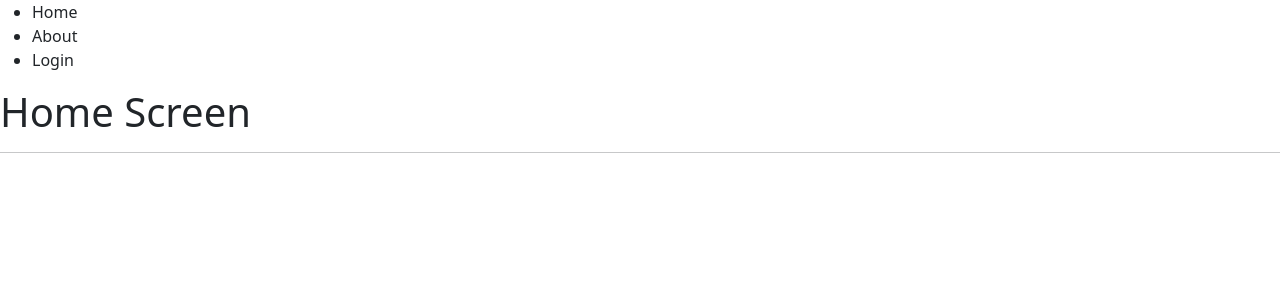
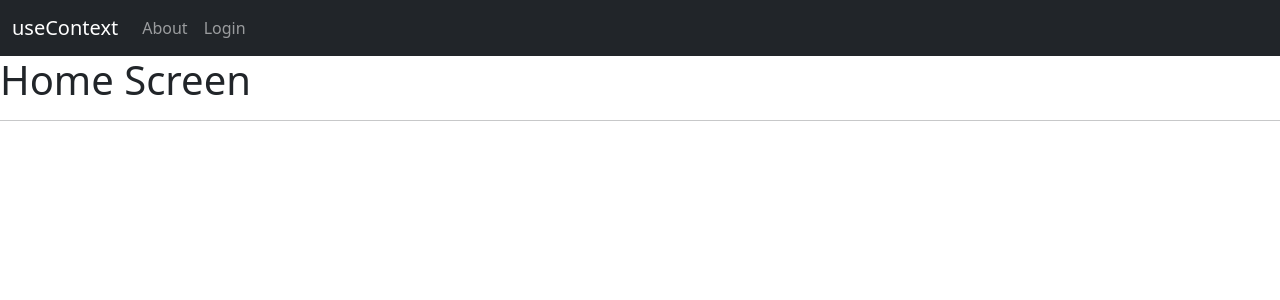
Before and after one commit to kevintroko/react-hooks-tutorial, a React (Create React App) app: page / in a window 1280 px wide. Shown: the top 300 px of the page. Built offline with nearby package versions, Linux system fonts and the light colour scheme.

Commit message:
Add navlinks

```diff
--- a/src/components/09-useContext/AppRouter.js
+++ b/src/components/09-useContext/AppRouter.js
@@ -16,9 +16,10 @@ export const AppRouter = () => {
             <NavBar />
 
             <Routes>
-                <Route path="/about" element={<AboutScreen />} />
-                <Route path="/login" element={<LoginScreen />} />
+                <Route path="about" element={<AboutScreen />} />
+                <Route path="login" element={<LoginScreen />} />
                 <Route path="/" element={<HomeScreen />} />
+                <Route path="*" element={<HomeScreen />} />
             </Routes>
         </div>
     </Router>
--- a/src/components/09-useContext/NavBar.js
+++ b/src/components/09-useContext/NavBar.js
@@ -1,11 +1,17 @@
 import React from 'react';
-
+import { Link, NavLink } from 'react-router-dom';
 export const NavBar = () => {
-  return <nav>
-      <ul>
-          <li>Home</li>
-          <li>About</li>
-          <li>Login</li>
-      </ul>
-  </nav>;
+  return (
+          <nav className="navbar navbar-expand-lg navbar-dark bg-dark">
+            <div className="container-fluid">
+              <Link to="/" className="navbar-brand">useContext</Link>
+              <div className="collapse navbar-collapse" id="navbarNavAltMarkup">
+                <div className="navbar-nav">
+                  <NavLink to="About" className="nav-link" aria-current="page">About</NavLink>
+                  <NavLink to="Login" className="nav-link">Login</NavLink>
+                </div>
+              </div>
+            </div>
+          </nav>
+  )
 };
```
